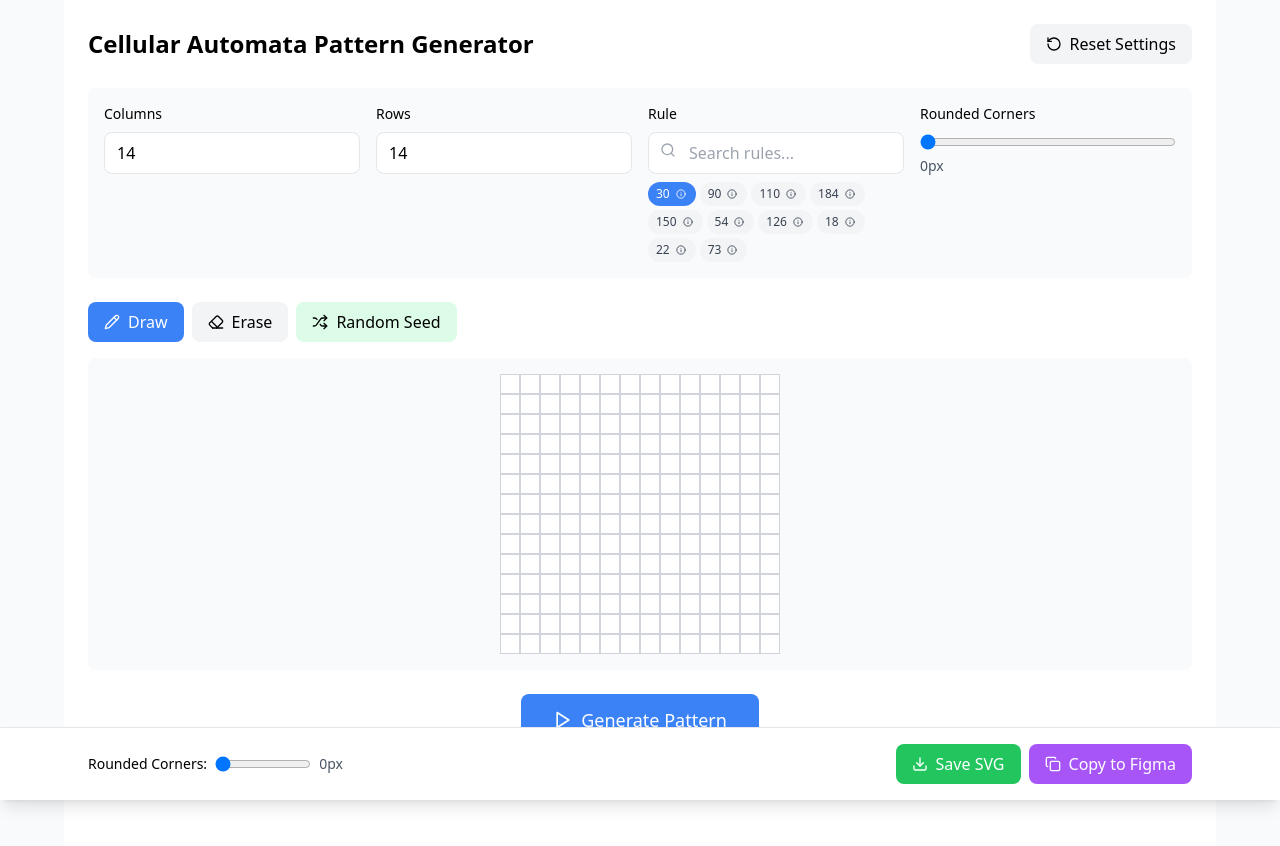
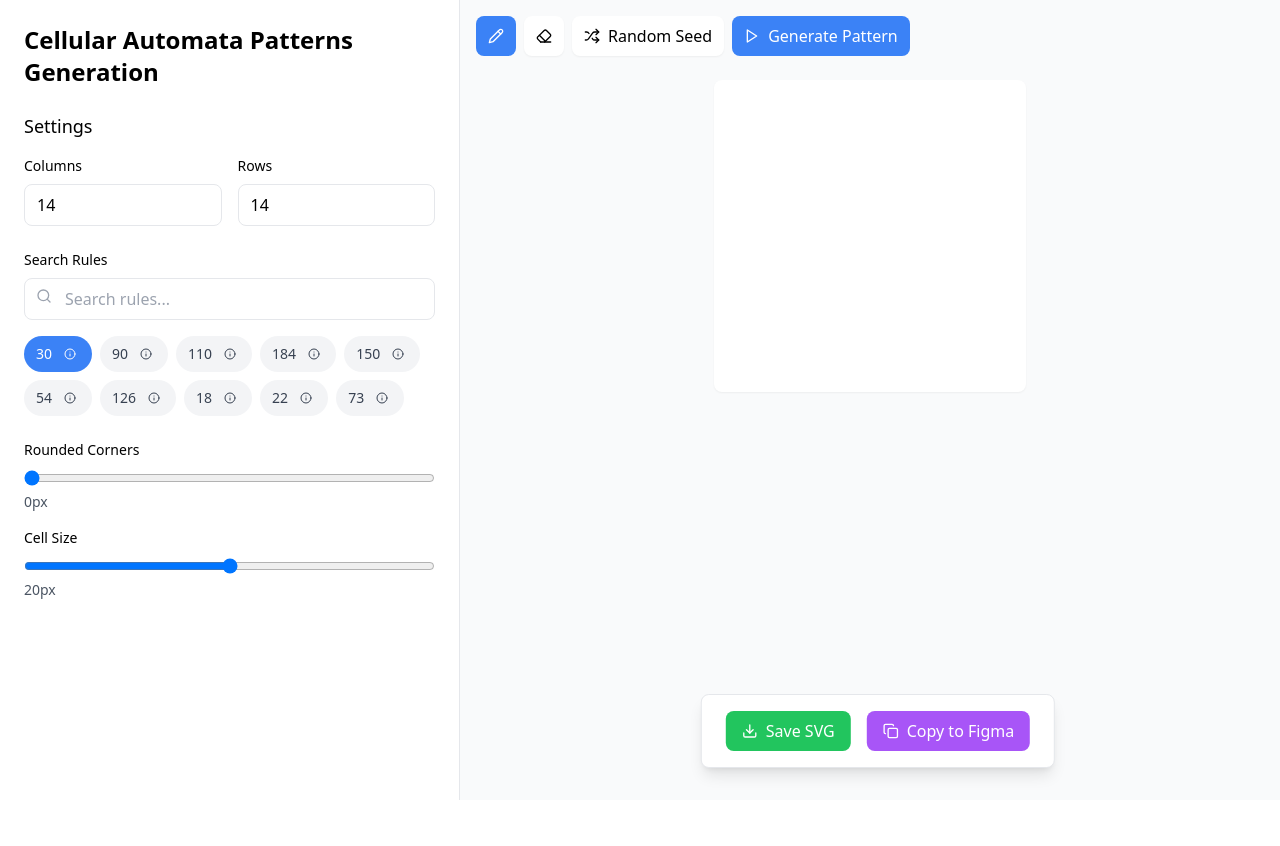
Before and after one commit to majoputerka/cellular-automata-editor, a React (Vite) app: page / in a window 1280 px wide. Shown: the top 846 px of the page. After the commit the page ends 800 px from the top, so only its background shows below. Built offline with nearby package versions, Linux system fonts and the light colour scheme.

Commit message:
Fix layout and rounded corners: toolbar icons, grid alignment, connected components

```diff
--- a/src/components/cellular-automata-editor.tsx
+++ b/src/components/cellular-automata-editor.tsx
@@ -12,6 +12,7 @@ const CellularAutomataEditor = () => {
   const [isAnimating, setIsAnimating] = useState(false);
   const [animationRow, setAnimationRow] = useState(0);
   const [roundedCorners, setRoundedCorners] = useState(0);
+  const [cellSize, setCellSize] = useState(20);
   const [hasGenerated, setHasGenerated] = useState(false);
   const [showRuleModal, setShowRuleModal] = useState(false);
   const [selectedRuleInfo, setSelectedRuleInfo] = useState(null);
@@ -159,7 +160,7 @@ const CellularAutomataEditor = () => {
       });
 
       setAnimationRow(currentRow + 1);
-      animationRef.current = setTimeout(() => animate(currentRow + 1), 100);
+      animationRef.current = setTimeout(() => animate(currentRow + 1), 50);
     };
 
     animate(1);
@@ -172,6 +173,7 @@ const CellularAutomataEditor = () => {
     setRule(30);
     setRuleSearch('');
     setRoundedCorners(0);
+    setCellSize(20);
     setTool('draw');
     if (animationRef.current) {
       clearTimeout(animationRef.current);
@@ -218,7 +220,6 @@ const CellularAutomataEditor = () => {
 
   // Generate SVG with proper connected shapes
   const generateSVG = useCallback(() => {
-    const cellSize = 20;
     const width = cols * cellSize;
     const height = rows * cellSize;
 
@@ -233,14 +234,14 @@ const CellularAutomataEditor = () => {
         }
       }
 
-      // Generate path for connected shapes
-      let path = '';
+      // Find all connected components
       const visited = Array(rows).fill().map(() => Array(cols).fill(false));
+      const components = [];
 
       for (let r = 0; r < rows; r++) {
         for (let c = 0; c < cols; c++) {
           if (matrix[r][c] && !visited[r][c]) {
-            // Find bounding box of connected component
+            // Find connected component using flood fill
             const component = [];
             const stack = [[r, c]];
 
@@ -257,23 +258,39 @@ const CellularAutomataEditor = () => {
             }
 
             if (component.length > 0) {
+              components.push(component);
+            }
+          }
+        }
+      }
+
+      // Generate SVG path for each component
+      let paths = '';
+      components.forEach(component => {
+        if (component.length === 1) {
+          // Single cell - just a rounded rectangle
+          const [r, c] = component[0];
+          const x = c * cellSize;
+          const y = r * cellSize;
+          paths += `<rect x="${x}" y="${y}" width="${cellSize}" height="${cellSize}" rx="${roundedCorners}" ry="${roundedCorners}" fill="#000"/>`;
+        } else {
+          // Multiple cells - create a single path
           const minR = Math.min(...component.map(([r]) => r));
           const maxR = Math.max(...component.map(([r]) => r));
           const minC = Math.min(...component.map(([, c]) => c));
           const maxC = Math.max(...component.map(([, c]) => c));
 
+          // Create a single rounded rectangle for the entire component
           const x = minC * cellSize;
           const y = minR * cellSize;
           const w = (maxC - minC + 1) * cellSize;
           const h = (maxR - minR + 1) * cellSize;
 
-              path += `<rect x="${x}" y="${y}" width="${w}" height="${h}" rx="${roundedCorners}" ry="${roundedCorners}" fill="#000"/>`;
+          paths += `<rect x="${x}" y="${y}" width="${w}" height="${h}" rx="${roundedCorners}" ry="${roundedCorners}" fill="#000"/>`;
         }
-          }
-        }
-      }
+      });
 
-      return `<svg width="${width}" height="${height}" xmlns="http://www.w3.org/2000/svg">${path}</svg>`;
+      return `<svg width="${width}" height="${height}" xmlns="http://www.w3.org/2000/svg">${paths}</svg>`;
     } else {
       // Generate individual rectangles without gaps
       let rects = '';
@@ -288,7 +305,7 @@ const CellularAutomataEditor = () => {
       }
       return `<svg width="${width}" height="${height}" xmlns="http://www.w3.org/2000/svg">${rects}</svg>`;
     }
-  }, [grid, cols, rows, roundedCorners]);
+  }, [grid, cols, rows, roundedCorners, cellSize]);
 
   // Save as SVG
   const saveAsSVG = useCallback(() => {
@@ -318,21 +335,32 @@ const CellularAutomataEditor = () => {
     .filter(r => r.toString().includes(ruleSearch));
 
   return (
-    <div className="w-full max-w-6xl mx-auto p-6 bg-white">
-      {/* Header Controls */}
-      <div className="mb-6 flex flex-wrap gap-4 items-center justify-between">
-        <h1 className="text-2xl font-bold">Cellular Automata Pattern Generator</h1>
+    <div className="min-h-screen bg-gray-50">
+      {/* Main Layout - Horizontal on wide screens, vertical on tall screens */}
+      <div className="flex flex-col lg:flex-row min-h-screen">
+
+        {/* Settings Panel - Fixed width on left */}
+        <div className="w-full lg:w-[460px] lg:min-w-[460px] bg-white border-r border-gray-200 p-6">
+          {/* Header */}
+          <h1 className="text-2xl font-bold mb-6">Cellular Automata Patterns Generation</h1>
+
+          {/* Settings Section */}
+          <div className="mb-6">
+            <div className="flex items-center justify-between mb-4">
+              <label className="text-lg font-medium">Settings</label>
+              {(cols !== 14 || rows !== 14 || rule !== 30 || roundedCorners !== 0 || cellSize !== 20) && (
                 <button
                   onClick={resetToDefaults}
-          className="flex items-center gap-2 px-4 py-2 bg-gray-100 hover:bg-gray-200 rounded-lg transition-colors"
+                  className="flex items-center gap-2 px-3 py-1 text-sm bg-gray-100 hover:bg-gray-200 rounded-lg transition-colors"
                 >
-          <RotateCcw size={16} />
+                  <RotateCcw size={14} />
                   Reset Settings
                 </button>
+              )}
             </div>
 
-      {/* Configuration Panel */}
-      <div className="grid grid-cols-1 md:grid-cols-2 lg:grid-cols-4 gap-4 mb-6 p-4 bg-gray-50 rounded-lg">
+            {/* Columns and Rows */}
+            <div className="grid grid-cols-2 gap-4 mb-6">
               <div>
                 <label className="block text-sm font-medium mb-2">Columns</label>
                 <input
@@ -356,9 +384,11 @@ const CellularAutomataEditor = () => {
                   className="w-full px-3 py-2 border rounded-lg"
                 />
               </div>
+            </div>
 
-        <div>
-          <label className="block text-sm font-medium mb-2">Rule</label>
+            {/* Rule Search */}
+            <div className="mb-4">
+              <label className="block text-sm font-medium mb-2">Search Rules</label>
               <div className="relative">
                 <Search className="absolute left-3 top-2.5 h-4 w-4 text-gray-400" />
                 <input
@@ -396,14 +426,16 @@ const CellularAutomataEditor = () => {
                   </div>
                 )}
               </div>
+            </div>
 
-          {/* Popular Rules Pills */}
-          <div className="mt-2 flex flex-wrap gap-1">
+            {/* Popular Rules Pills - Bigger */}
+            <div className="mb-6">
+              <div className="flex flex-wrap gap-2">
                 {popularRules.map(({ number, name }) => (
                   <button
                     key={number}
                     onClick={() => setRule(number)}
-                className={`inline-flex items-center gap-1 px-2 py-1 text-xs rounded-full transition-colors ${
+                    className={`inline-flex items-center gap-2 px-3 py-2 text-sm rounded-full transition-colors ${
                       rule === number
                         ? 'bg-blue-500 text-white'
                         : 'bg-gray-100 hover:bg-gray-200 text-gray-700'
@@ -415,16 +447,17 @@ const CellularAutomataEditor = () => {
                         e.stopPropagation();
                         showRuleInfo(number);
                       }}
-                  className="hover:bg-blue-600 rounded-full p-0.5"
+                      className="hover:bg-blue-600 rounded-full p-1"
                     >
-                  <Info size={10} />
+                      <Info size={12} />
                     </button>
                   </button>
                 ))}
               </div>
             </div>
 
-        <div>
+            {/* Rounded Corners Slider */}
+            <div className="mb-4">
               <label className="block text-sm font-medium mb-2">Rounded Corners</label>
               <input
                 type="range"
@@ -436,66 +469,100 @@ const CellularAutomataEditor = () => {
               />
               <div className="text-sm text-gray-600">{roundedCorners}px</div>
             </div>
+
+            {/* Cell Size Slider */}
+            <div className="mb-6">
+              <label className="block text-sm font-medium mb-2">Cell Size</label>
+              <input
+                type="range"
+                min="8"
+                max="32"
+                step="2"
+                value={cellSize}
+                onChange={(e) => setCellSize(Number(e.target.value))}
+                className="w-full"
+              />
+              <div className="text-sm text-gray-600">{cellSize}px</div>
             </div>
 
-      {/* Tools */}
-      <div className="flex gap-2 mb-4">
+
+          </div>
+        </div>
+
+        {/* Preview Area - Takes remaining space */}
+        <div className="flex-1 bg-gray-50 relative">
+          {/* Top Tool Bar */}
+          <div className="absolute top-4 left-4 right-4 z-10 flex justify-between items-center">
+            <div className="flex gap-2">
               <button
                 onClick={() => setTool('draw')}
-          className={`flex items-center gap-2 px-4 py-2 rounded-lg transition-colors ${
-            tool === 'draw' ? 'bg-blue-500 text-white' : 'bg-gray-100 hover:bg-gray-200'
+                className={`flex items-center justify-center w-10 h-10 rounded-lg transition-colors ${
+                  tool === 'draw' ? 'bg-blue-500 text-white' : 'bg-white hover:bg-gray-100 shadow-sm'
                 }`}
+                title="Draw"
               >
                 <Pencil size={16} />
-          Draw
               </button>
 
               <button
                 onClick={() => setTool('erase')}
-          className={`flex items-center gap-2 px-4 py-2 rounded-lg transition-colors ${
-            tool === 'erase' ? 'bg-red-500 text-white' : 'bg-gray-100 hover:bg-gray-200'
+                className={`flex items-center justify-center w-10 h-10 rounded-lg transition-colors ${
+                  tool === 'erase' ? 'bg-red-500 text-white' : 'bg-white hover:bg-gray-100 shadow-sm'
                 }`}
+                title="Erase"
               >
                 <Eraser size={16} />
-          Erase
               </button>
 
               <button
                 onClick={generateRandomSeed}
-          className="flex items-center gap-2 px-4 py-2 bg-green-100 hover:bg-green-200 rounded-lg transition-colors"
+                className="flex items-center gap-2 px-3 py-2 bg-white hover:bg-gray-100 shadow-sm rounded-lg transition-colors"
+                title="Random Seed"
               >
                 <Shuffle size={16} />
                 Random Seed
               </button>
 
+              <button
+                onClick={generatePattern}
+                disabled={isAnimating}
+                className="flex items-center gap-2 px-3 py-2 bg-blue-500 hover:bg-blue-600 disabled:bg-blue-300 text-white rounded-lg transition-colors"
+                title="Generate Pattern"
+              >
+                <Play size={16} />
+                {isAnimating ? 'Generating...' : 'Generate Pattern'}
+              </button>
+            </div>
+
             {hasGenerated && (
-          <>
+              <div className="flex gap-2">
                 <button
                   onClick={resetImage}
-              className="flex items-center gap-2 px-4 py-2 bg-orange-100 hover:bg-orange-200 rounded-lg transition-colors"
+                  className="flex items-center justify-center w-10 h-10 bg-white hover:bg-gray-100 shadow-sm rounded-lg transition-colors"
+                  title="Reset Image"
                 >
                   <RotateCcw size={16} />
-              Reset Image
                 </button>
 
                 <button
                   onClick={clearAll}
-              className="flex items-center gap-2 px-4 py-2 bg-red-100 hover:bg-red-200 rounded-lg transition-colors"
+                  className="flex items-center justify-center w-10 h-10 bg-white hover:bg-gray-100 shadow-sm rounded-lg transition-colors"
+                  title="Clear All"
                 >
                   <Trash2 size={16} />
-              Clear All
                 </button>
-          </>
+              </div>
             )}
           </div>
 
-      {/* Grid Display */}
-      <div className="mb-6 p-4 bg-gray-50 rounded-lg overflow-auto">
+          {/* Grid Display - Top Aligned */}
+          <div className="flex flex-col items-center pt-20 pb-24 px-4">
+            <div className="bg-white rounded-lg shadow-sm p-4">
               <div
                 className="mx-auto"
                 style={{
                   display: 'grid',
-            gridTemplateColumns: `repeat(${cols}, 20px)`,
+                  gridTemplateColumns: `repeat(${cols}, ${cellSize}px)`,
                   maxWidth: 'fit-content'
                 }}
               >
@@ -503,14 +570,15 @@ const CellularAutomataEditor = () => {
             row.map((cell, colIndex) => {
               // Apply rounded corners live when roundedCorners > 0
               let cellStyle = {
-                width: '20px',
-                height: '20px',
+                width: `${cellSize}px`,
+                height: `${cellSize}px`,
                 backgroundColor: cell ? '#000' : '#fff',
-                border: '1px solid #d1d5db'
+                border: 'none'
               };
 
               if (roundedCorners > 0 && cell) {
-                // Check for connected neighbors to apply smart rounding
+                // For live preview, we'll use a simpler approach
+                // The SVG export will handle the proper connected component logic
                 const hasTop = rowIndex > 0 && grid[rowIndex - 1] && grid[rowIndex - 1][colIndex];
                 const hasBottom = rowIndex < rows - 1 && grid[rowIndex + 1] && grid[rowIndex + 1][colIndex];
                 const hasLeft = colIndex > 0 && grid[rowIndex] && grid[rowIndex][colIndex - 1];
@@ -527,7 +595,6 @@ const CellularAutomataEditor = () => {
                 else borderRadius += '0px';
 
                 cellStyle.borderRadius = borderRadius;
-                cellStyle.border = 'none'; // Remove border for rounded cells
               }
 
               return (
@@ -551,38 +618,12 @@ const CellularAutomataEditor = () => {
           )}
             </div>
           </div>
-
-      {/* Generate Button */}
-      <div className="flex justify-center mb-20">
-        <button
-          onClick={generatePattern}
-          disabled={isAnimating}
-          className="flex items-center gap-2 px-8 py-3 bg-blue-500 hover:bg-blue-600 disabled:bg-blue-300 text-white rounded-lg transition-colors text-lg font-medium"
-        >
-          <Play size={20} />
-          {isAnimating ? 'Generating...' : 'Generate Pattern'}
-        </button>
         </div>
 
-      {/* Fixed Bottom Bar */}
-      <div className="fixed bottom-0 left-0 right-0 bg-white border-t shadow-lg z-20">
-        <div className="max-w-6xl mx-auto px-6 py-4 flex items-center justify-between">
-          <div className="flex items-center gap-4">
-            <div className="flex items-center gap-2">
-              <label className="text-sm font-medium">Rounded Corners:</label>
-              <input
-                type="range"
-                min="0"
-                max="10"
-                value={roundedCorners}
-                onChange={(e) => setRoundedCorners(Number(e.target.value))}
-                className="w-24"
-              />
-              <span className="text-sm text-gray-600 w-8">{roundedCorners}px</span>
-            </div>
-          </div>
-
-          <div className="flex gap-2">
+        {/* Floating Bottom Bar - Centered in preview area */}
+        <div className="absolute bottom-8 left-1/2 transform -translate-x-1/2 z-20">
+          <div className="max-w-[560px] w-full mx-2 bg-white rounded-lg shadow-lg border">
+            <div className="flex items-center justify-center gap-4 p-4">
               <button
                 onClick={saveAsSVG}
                 className="flex items-center gap-2 px-4 py-2 bg-green-500 hover:bg-green-600 text-white rounded-lg transition-colors"
@@ -598,6 +639,8 @@ const CellularAutomataEditor = () => {
                 <Copy size={16} />
                 Copy to Figma
               </button>
+            </div>
+          </div>
         </div>
       </div>
     </div>
```
Also changed, not shown: 1 other file (tests, documents, lock files or other folders). Lines whose indentation alone changed are shown as unchanged.
